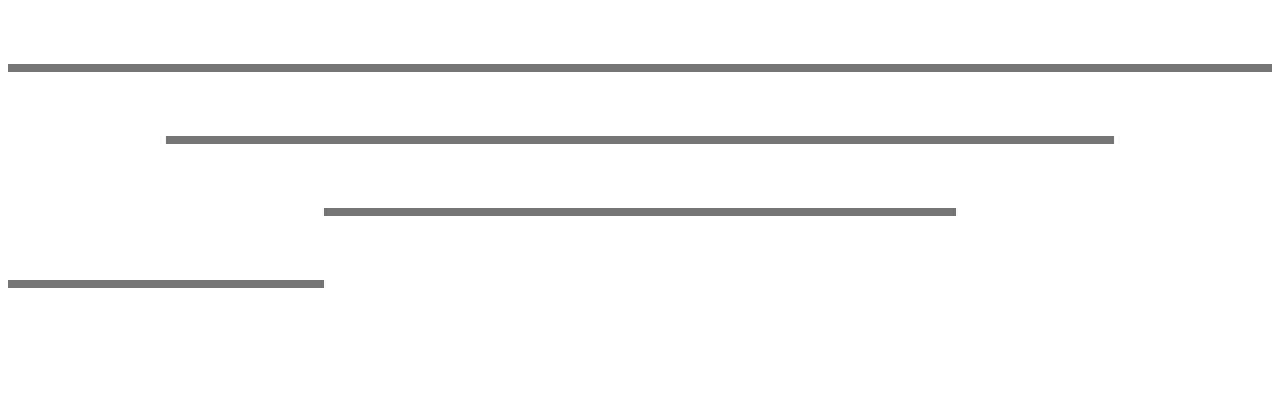
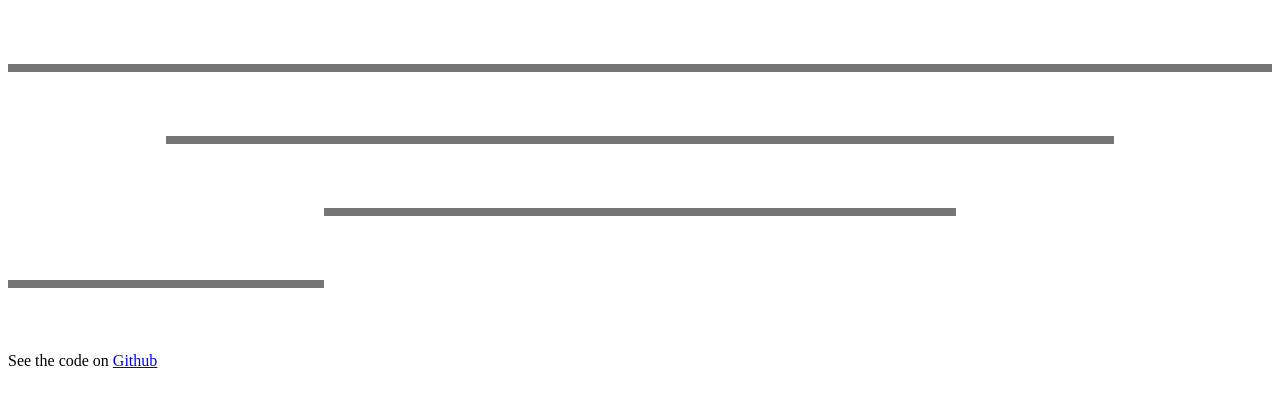
Before and after one commit to dblanken-yale/proneutron, a website: page index.html in a window 1280 px wide. Drawn offline with Linux system fonts and the light colour scheme.

Commit message:
add github link

```diff
--- a/index.html
+++ b/index.html
@@ -16,6 +16,8 @@
       <ys-divider width="25" position="left"></ys-divider>
     </div>
 
+    <div>See the code on <a href="https://github.com/dblanken-yale/proneutron">Github</a></div>
+
     <script src="script.js"></script>
     <script src="components/divider.js"></script>
   </body>
```
